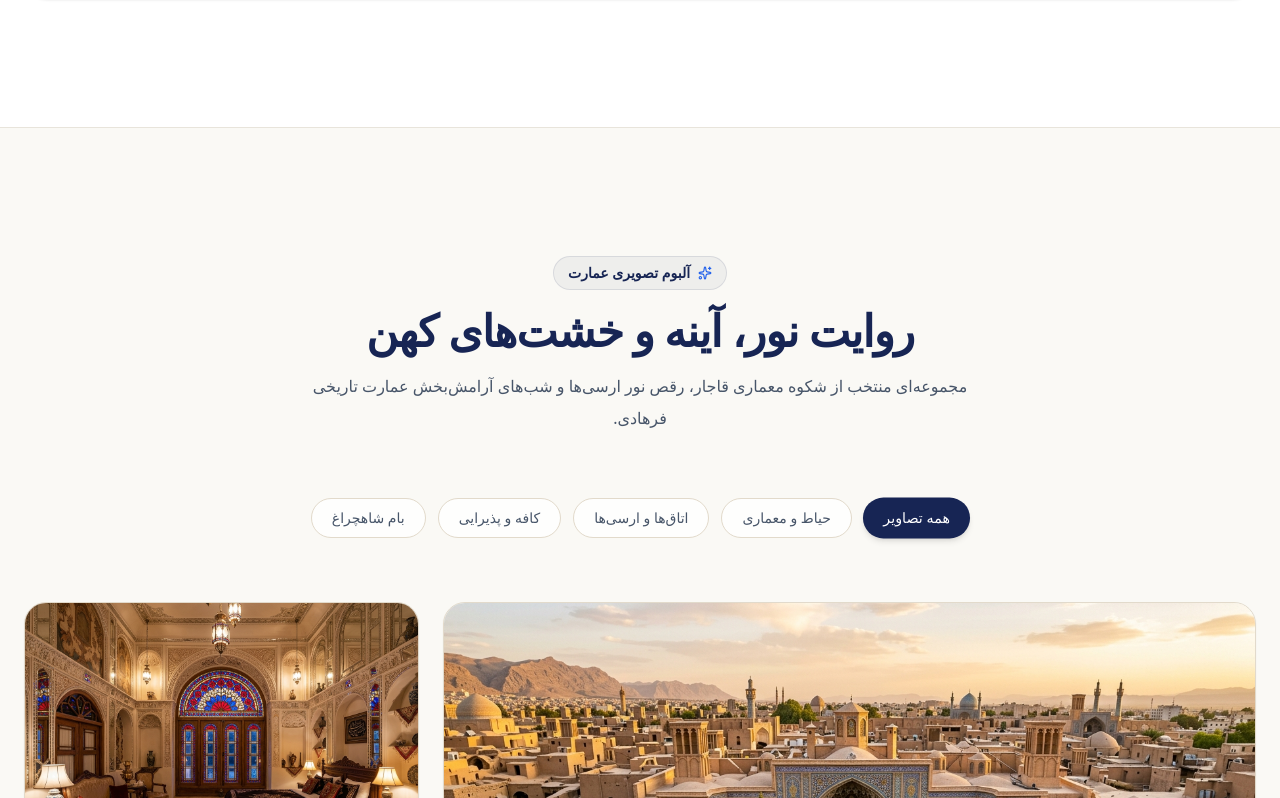
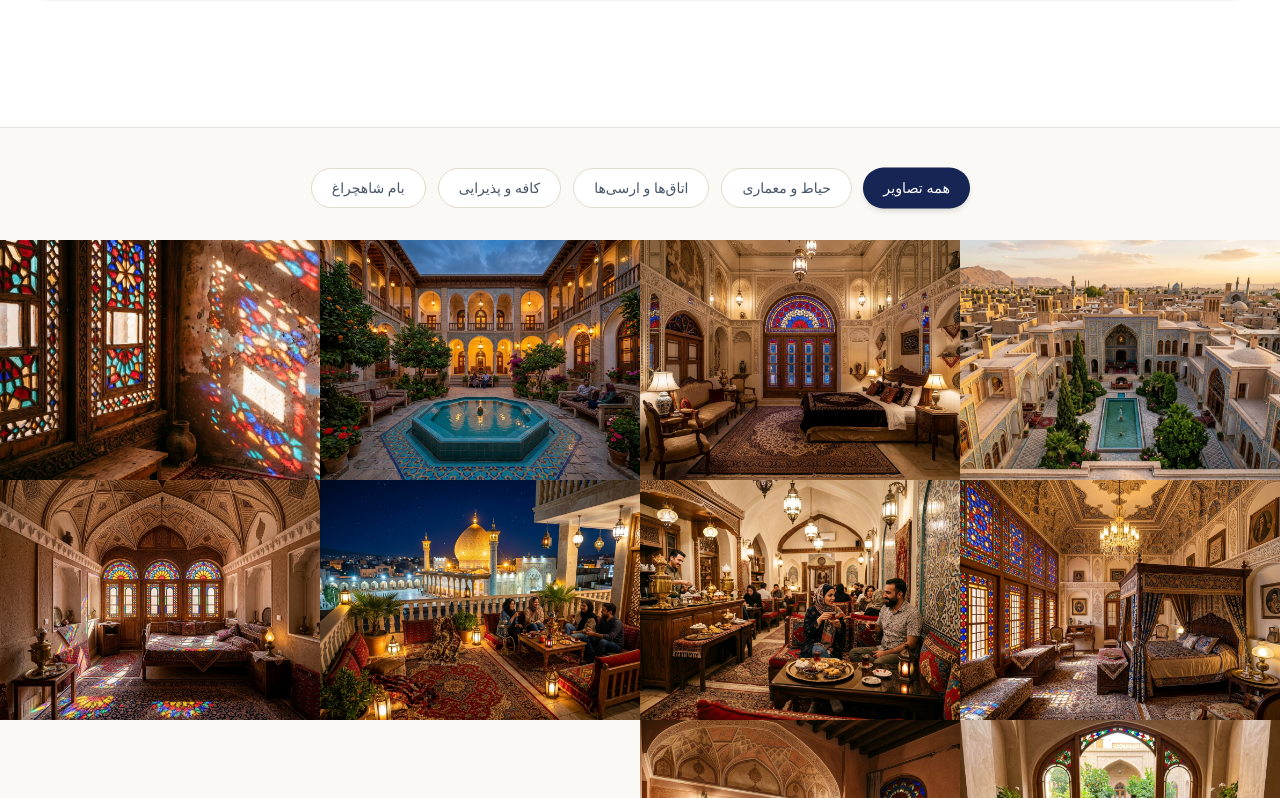
Before and after one commit to Yekt4/GoleGandomHotel, a Next.js app: page / in a window 1280 px wide. Shown: the part 7562-8360 px from the top of the page. Built offline with nearby package versions, Linux system fonts and the light colour scheme; a web font is replaced by a local one.

Commit message:
style(gallery): strip all headers to tabs-only and make photo layout seamless edge-to-edge with zero whitespace

```diff
--- a/src/components/GallerySection.tsx
+++ b/src/components/GallerySection.tsx
@@ -157,29 +157,13 @@ export function GallerySection() {
   }, [lightboxIndex, showNext, showPrev]);
 
   return (
-    <section id="gallery" className="py-20 md:py-32 bg-[#faf9f5] border-y border-[#e8e4db] relative">
-      <div className="max-w-7xl mx-auto px-4 sm:px-6">
-        {/* Section Header */}
-        <div className="text-center max-w-2xl mx-auto mb-12 sm:mb-16">
-          <div className="inline-flex items-center gap-2 px-3.5 py-1.5 rounded-full bg-[#172554]/5 border border-[#172554]/10 text-xs sm:text-sm font-semibold text-[#172554] mb-3">
-            <Sparkles className="w-3.5 h-3.5 text-[#2563eb]" />
-            <span>آلبوم تصویری عمارت</span>
-          </div>
-
-          <h2 className="text-[32px] sm:text-[44px] font-bold leading-[44px] sm:leading-[56px] tracking-[-1px] text-[#172554] mb-3">
-            روایت نور، آینه و خشت‌های کهن
-          </h2>
-
-          <p className="text-sm sm:text-base leading-7 sm:leading-8 text-[#475569] font-light">
-            مجموعه‌ای منتخب از شکوه معماری قاجار، رقص نور ارسی‌ها و شب‌های آرامش‌بخش عمارت تاریخی فرهادی.
-          </p>
-        </div>
-
-        {/* Filter Tablist with ARIA Accessibility */}
+    <section id="gallery" className="pt-10 pb-0 bg-[#faf9f5] border-t border-[#e8e4db] relative">
+      {/* Filter Tabs Only - Clean, Minimal & Centered */}
+      <div className="max-w-7xl mx-auto px-4 mb-8">
         <div
           role="tablist"
           aria-label="دسته‌بندی تصاویر گالری"
-          className="flex flex-wrap items-center justify-center gap-2 sm:gap-3 mb-12 sm:mb-16"
+          className="flex flex-wrap items-center justify-center gap-2 sm:gap-3"
         >
           {CATEGORIES.map((tab) => {
             const isActive = filter === tab.id;
@@ -194,7 +178,7 @@ export function GallerySection() {
                 className={`h-10 px-5 rounded-full text-xs sm:text-sm font-medium transition-all duration-200 cursor-pointer focus-visible:outline-2 focus-visible:outline-[#172554] focus-visible:outline-offset-2 ${
                   isActive
                     ? "bg-[#172554] text-white shadow-md scale-102"
-                    : "bg-white/80 hover:bg-white text-[#475569] hover:text-[#172554] border border-[#e2dacb]"
+                    : "bg-white text-[#475569] hover:text-[#172554] hover:bg-slate-50 border border-[#e2dacb]"
                 }`}
               >
                 {tab.label}
@@ -202,13 +186,14 @@ export function GallerySection() {
             );
           })}
         </div>
+      </div>
 
-        {/* Accessible Photo Grid */}
+      {/* Seamless Edge-to-Edge Photo Grid - Zero Whitespace */}
       <div
         id="gallery-grid"
         role="region"
         aria-label="تصاویر عمارت"
-          className="grid grid-cols-1 md:grid-cols-3 gap-5 sm:gap-6"
+        className="w-full grid grid-cols-2 md:grid-cols-3 lg:grid-cols-4 gap-0 overflow-hidden"
       >
         {filteredItems.map((item, idx) => (
           <button
@@ -216,28 +201,28 @@ export function GallerySection() {
             type="button"
             onClick={() => openLightbox(idx)}
             aria-label={`مشاهده با کیفیت بالا: ${item.title}`}
-              className={`relative rounded-[22px] overflow-hidden border border-[#e2dacb] cursor-pointer group shadow-xs hover:shadow-xl transition-all duration-300 text-right focus-visible:outline-3 focus-visible:outline-[#172554] focus-visible:outline-offset-2 ${item.aspect}`}
+            className="relative w-full aspect-[4/3] overflow-hidden cursor-pointer group text-right focus-visible:outline-none focus-visible:z-10 focus-visible:ring-2 focus-visible:ring-white"
           >
             <Image
               src={item.src}
               alt={item.title}
               fill
-                className="object-cover transition-transform duration-700 ease-out group-hover:scale-105"
-                sizes="(max-width: 768px) 100vw, (max-width: 1200px) 50vw, 33vw"
+              className="object-cover transition-transform duration-700 ease-out group-hover:scale-108"
+              sizes="(max-width: 640px) 50vw, (max-width: 1024px) 33vw, 25vw"
             />
 
-              {/* Refined Gradient Hover Scrim */}
-              <div className="absolute inset-0 bg-gradient-to-t from-black/85 via-black/25 to-transparent opacity-0 group-hover:opacity-100 group-focus-visible:opacity-100 transition-opacity duration-300 flex flex-col justify-end p-6 text-white pointer-events-none">
-                <span className="text-xs text-[#93c5fd] font-semibold mb-1">
+            {/* Seamless Vignette Overlay on Hover */}
+            <div className="absolute inset-0 bg-gradient-to-t from-black/85 via-black/30 to-transparent opacity-0 group-hover:opacity-100 group-focus-visible:opacity-100 transition-opacity duration-300 flex flex-col justify-end p-5 text-white pointer-events-none z-10">
+              <span className="text-[11px] text-[#93c5fd] font-semibold mb-1">
                 {item.categoryName}
               </span>
-                <p className="text-sm sm:text-base font-medium leading-snug text-white/95">
+              <p className="text-xs sm:text-sm font-medium leading-snug text-white/95 line-clamp-2">
                 {item.title}
               </p>
 
               {/* Floating Enlarge Indicator */}
-                <div className="absolute top-4 left-4 w-9 h-9 rounded-full bg-black/40 backdrop-blur-md border border-white/20 flex items-center justify-center text-white group-hover:scale-110 transition-transform">
-                  <Maximize2 className="w-4 h-4" />
+              <div className="absolute top-3 left-3 w-8 h-8 rounded-full bg-black/40 backdrop-blur-md flex items-center justify-center text-white">
+                <Maximize2 className="w-3.5 h-3.5" />
               </div>
             </div>
           </button>
@@ -327,7 +312,6 @@ export function GallerySection() {
             </DialogContent>
           </Dialog>
         )}
-      </div>
     </section>
   );
 }
```
Lines whose indentation alone changed are shown as unchanged.
